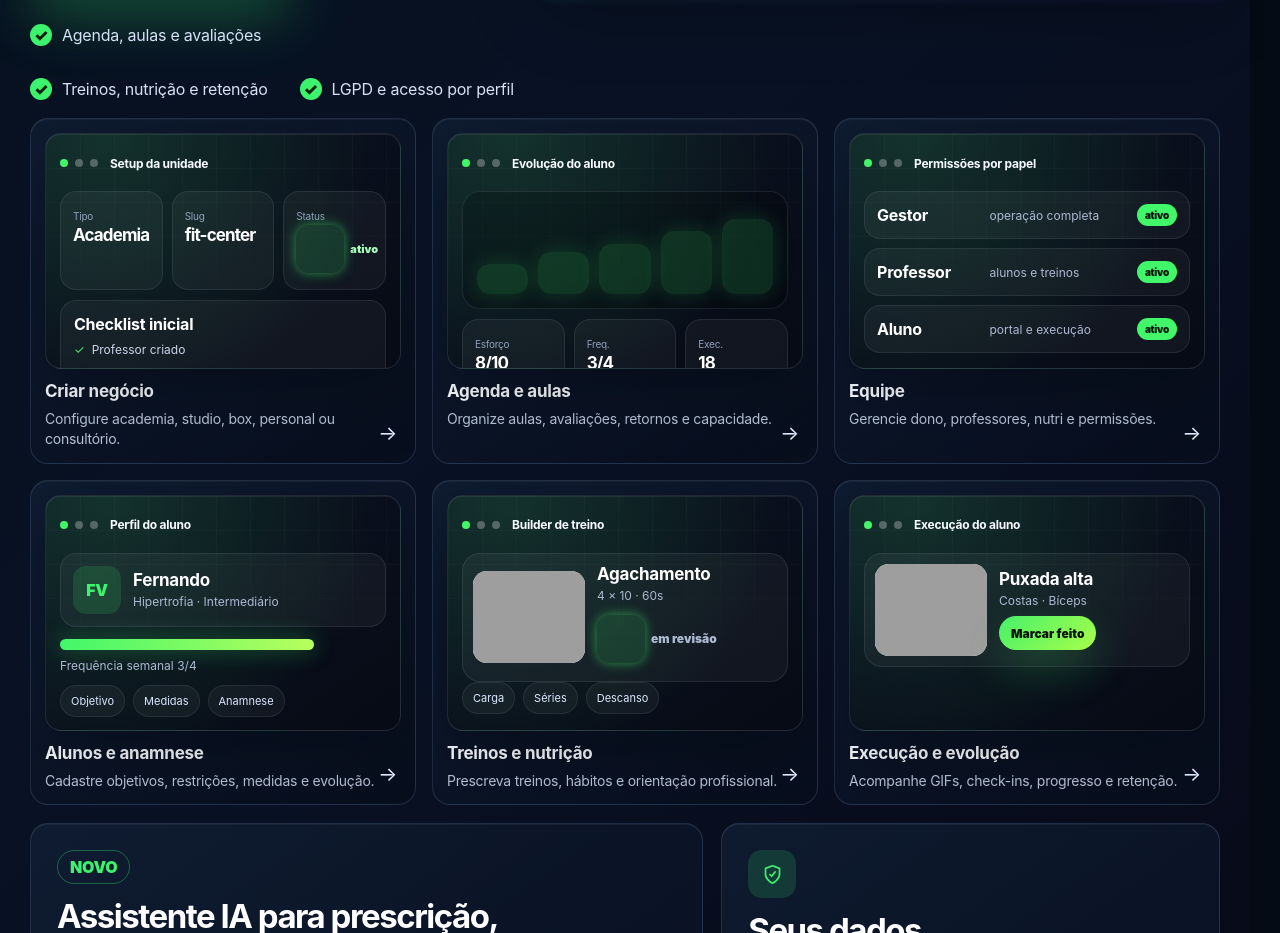
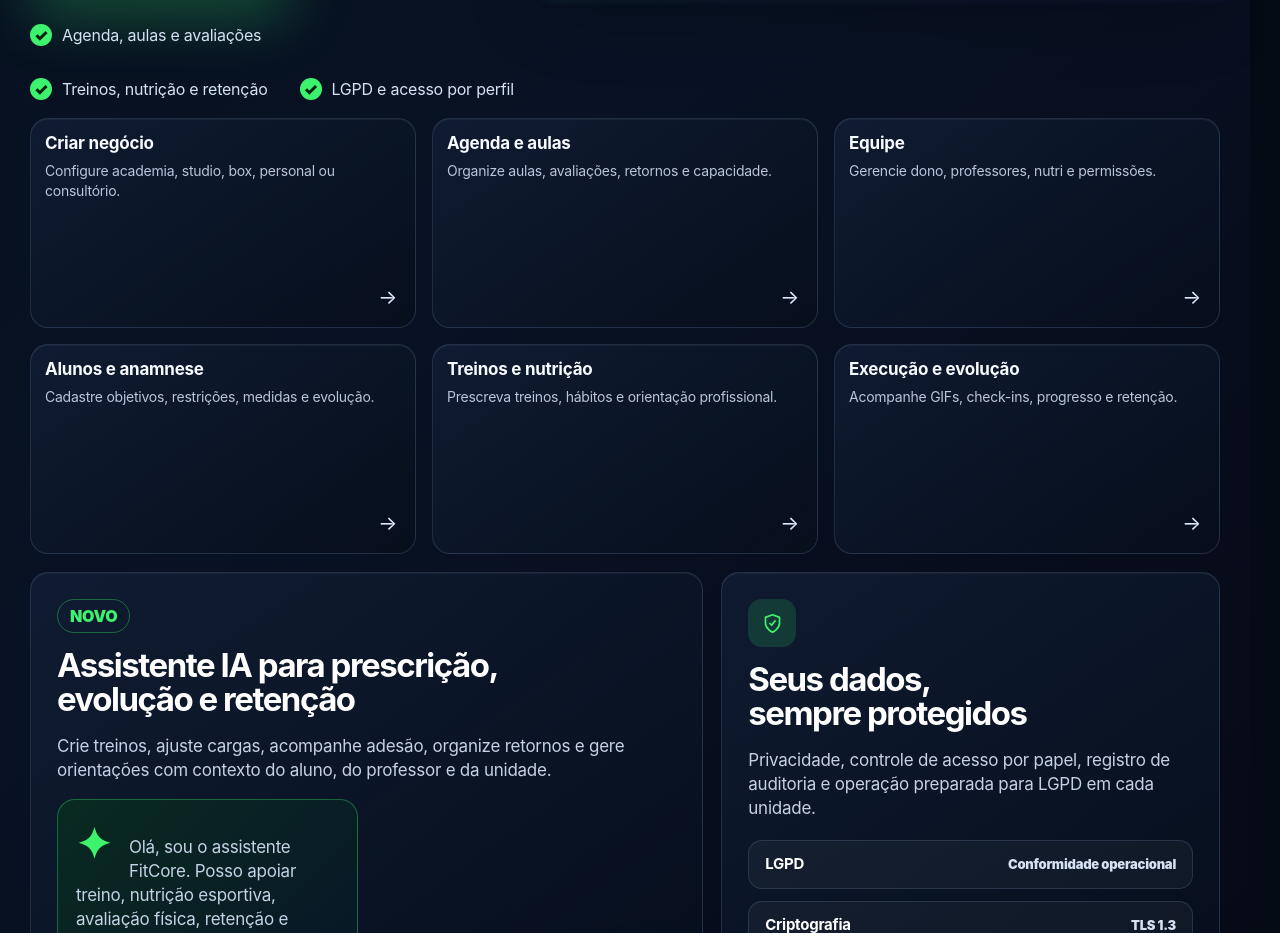
Before and after one commit to Videirafo/fitcore-pro, a Next.js app in the folder apps/site/: page / in a window 1280 px wide. Shown: the part 822-1755 px from the top of the page. Built offline with nearby package versions, Linux system fonts and the light colour scheme; grey boxes are pictures that could not be loaded.

Commit message:
fix: restore clean landing feature cards

```diff
--- a/apps/site/components/FitCoreExactVisuals.tsx
+++ b/apps/site/components/FitCoreExactVisuals.tsx
@@ -1,6 +1,5 @@
 import Link from "next/link";
 import { FitCoreThemeToggle } from "./FitCoreThemeToggle";
-import { ProductShot } from "./FitCoreProductShots";
 
 type IconName = "home" | "grid" | "users" | "user" | "dumbbell" | "clipboard" | "play" | "chart" | "shield" | "gear" | "bell" | "bot" | "calendar" | "wallet" | "search" | "logout" | "building" | "spark";
 
@@ -29,13 +28,13 @@ function Icon({ name }: { name: IconName }) {
   return <svg className="fcx-icon" viewBox="0 0 24 24" fill="none" aria-hidden="true">{iconPaths[name].map((d, i) => <path key={i} d={d} />)}</svg>;
 }
 
-const features: Array<[string, string, IconName, string, "business" | "team" | "students" | "workouts" | "execution" | "evolution"]> = [
-  ["Criar negócio", "Configure academia, studio, box, personal ou consultório.", "chart", "/onboarding", "business"],
-  ["Agenda e aulas", "Organize aulas, avaliações, retornos e capacidade.", "calendar", "/agenda", "evolution"],
-  ["Equipe", "Gerencie dono, professores, nutri e permissões.", "users", "/equipe", "team"],
-  ["Alunos e anamnese", "Cadastre objetivos, restrições, medidas e evolução.", "user", "/alunos", "students"],
-  ["Treinos e nutrição", "Prescreva treinos, hábitos e orientação profissional.", "dumbbell", "/treinos", "workouts"],
-  ["Execução e evolução", "Acompanhe GIFs, check-ins, progresso e retenção.", "play", "/execucao", "execution"],
+const features: Array<[string, string, IconName, string]> = [
+  ["Criar negócio", "Configure academia, studio, box, personal ou consultório.", "chart", "/onboarding"],
+  ["Agenda e aulas", "Organize aulas, avaliações, retornos e capacidade.", "calendar", "/agenda"],
+  ["Equipe", "Gerencie dono, professores, nutri e permissões.", "users", "/equipe"],
+  ["Alunos e anamnese", "Cadastre objetivos, restrições, medidas e evolução.", "user", "/alunos"],
+  ["Treinos e nutrição", "Prescreva treinos, hábitos e orientação profissional.", "dumbbell", "/treinos"],
+  ["Execução e evolução", "Acompanhe GIFs, check-ins, progresso e retenção.", "play", "/execucao"],
 ];
 const kpis = [["Alunos ativos", "124", "↑ 12%", "em relação ao mês anterior", "users"], ["Treinos executados", "892", "↑ 18%", "em relação ao mês anterior", "dumbbell"], ["Evolução média", "+28%", "", "nos últimos 3 meses", "chart"], ["Alunos em dia", "92%", "", "frequência nas últimas 4 semanas", "calendar"]] as const;
 const dashboardKpis = [["Total de alunos", "248", "↑ 12%", "vs. mês anterior", "users"], ["Professores", "12", "↑ 20%", "vs. mês anterior", "users"], ["Treinos ativos", "892", "↑ 8%", "vs. mês anterior", "dumbbell"], ["Execuções hoje", "326", "↑ 18%", "vs. ontem", "play"], ["Frequência semanal", "78%", "↑ 6%", "vs. semana anterior", "chart"], ["Privacidade", "OK", "", "Acesso e auditoria", "shield"]] as const;
@@ -64,7 +63,7 @@ export function FitCoreExactLanding() {
       </div>
       <FitCoreExactPreview />
     </section>
-    <section className="fcx-feature-row" id="funcionalidades">{features.map(([title, text, icon, href, shot]) => <Link href={href} className="fcx-mini-card" key={title}><ProductShot kind={shot} title={title} /><i><Icon name={icon} /></i><strong>{title}</strong><p>{text}</p><span>→</span></Link>)}</section>
+    <section className="fcx-feature-row" id="funcionalidades">{features.map(([title, text, icon, href]) => <Link href={href} className="fcx-mini-card" key={title}><i><Icon name={icon} /></i><strong>{title}</strong><p>{text}</p><span>→</span></Link>)}</section>
     <section className="fcx-lower-grid" id="planos"><article className="fcx-ai-banner"><span>NOVO</span><h2>Assistente IA para prescrição, evolução e retenção</h2><p>Crie treinos, ajuste cargas, acompanhe adesão, organize retornos e gere orientações com contexto do aluno, do professor e da unidade.</p><div className="fcx-agent-input"><div><b>✦</b><p>Olá, sou o assistente FitCore. Posso apoiar treino, nutrição esportiva, avaliação física, retenção e acompanhamento profissional.</p></div><form action="/agents"><input name="q" placeholder="Digite sua solicitação..."/><button>➤</button></form></div></article><article className="fcx-security-panel" id="seguranca"><i><Icon name="shield" /></i><h2>Seus dados, sempre protegidos</h2><p>Privacidade, controle de acesso por papel, registro de auditoria e operação preparada para LGPD em cada unidade.</p><ul><li><strong>LGPD</strong><span>Conformidade operacional</span></li><li><strong>Criptografia</strong><span>TLS 1.3</span></li><li><strong>Ambiente seguro</strong><span>Sessão, logs e backups</span></li></ul></article></section>
     <footer className="fcx-footer"><Link href="/" className="fcx-brand"><FitCoreExactLogo compact /><span><strong>FitCore Pro</strong><small>Operação fitness mais forte. Pessoas mais saudáveis.</small></span></Link><nav><a>Sobre</a><a>Soluções</a><a>Planos</a><a>Segurança</a><a>Contato</a></nav><span>Feito para quem transforma vidas. ♥</span></footer>
   </main>;
```
